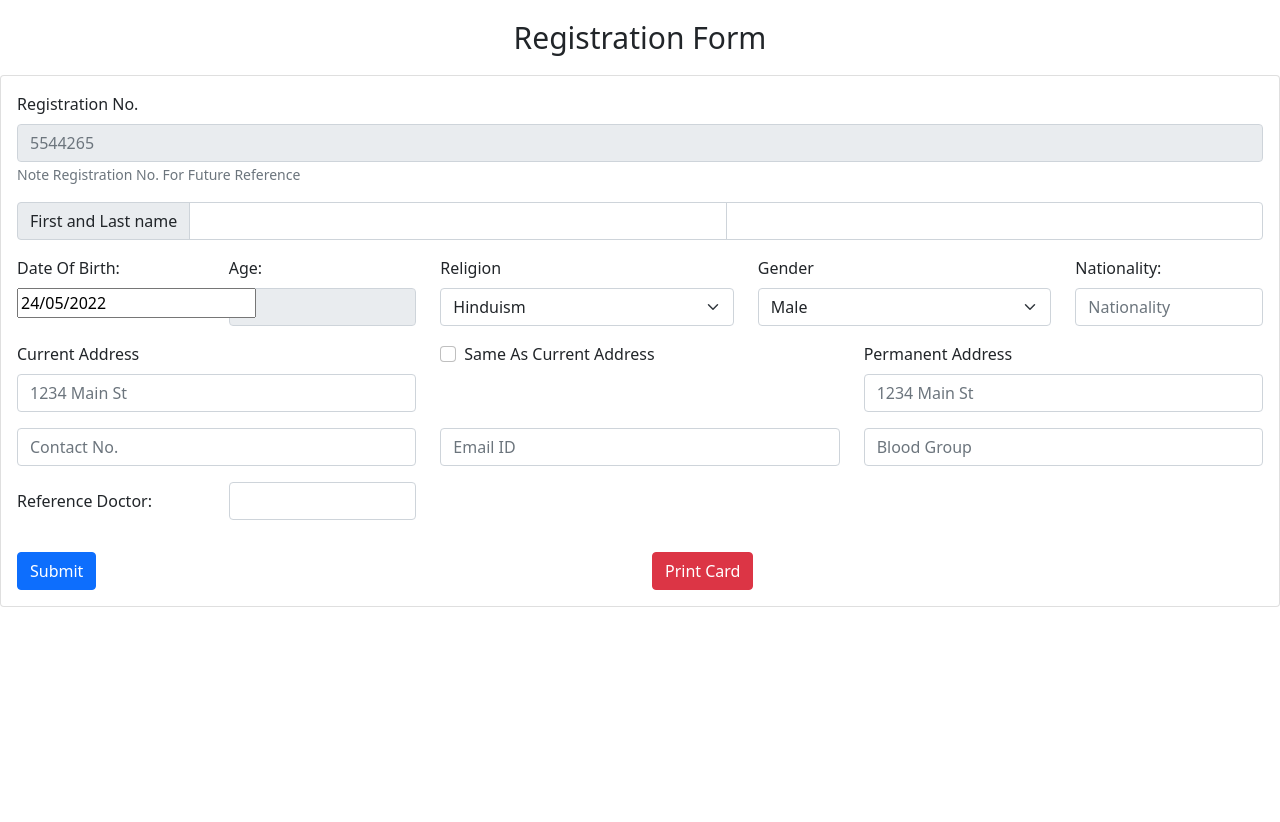
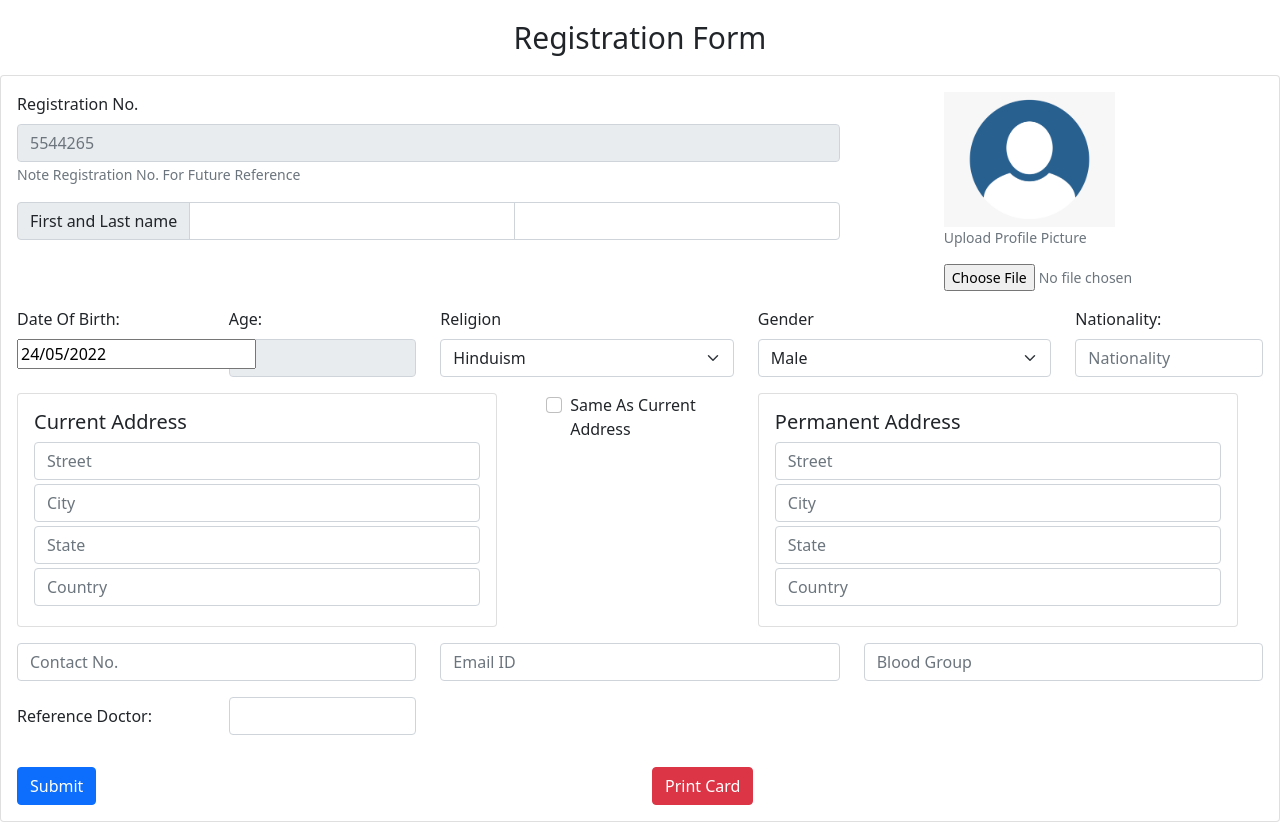
Before and after one commit to pritamcr7/pharmacy-project, a React (Create React App) app: page /registration in a window 1280 px wide. Before the commit the page ends 800 px from the top, so only its background shows below. Built offline with nearby package versions, Linux system fonts and the light colour scheme.

Commit message:
Code Changes For Registration Form

```diff
--- a/src/components/registration/Registration.css
+++ b/src/components/registration/Registration.css
@@ -3,3 +3,6 @@
     text-align: center;
     font-size: 30px;
 }
+.Profilepicture{
+    margin-left: 80px;
+}
--- a/src/components/registration/RegistrationForm.js
+++ b/src/components/registration/RegistrationForm.js
@@ -7,12 +7,15 @@ import {
   FormControl,
   Row,
   Col,
+  Figure,
+  Image,
 } from "react-bootstrap";
 import "./Registration.css";
 import DatePicker from "react-datepicker";
 import { useNavigate } from "react-router-dom";
 import "react-datepicker/dist/react-datepicker.css";
 import { useAuth } from "../auth";
+import profile from "../../images/profile.png";
 
 function simulateNetworkRequest() {
   return new Promise((resolve) => setTimeout(resolve, 3000));
@@ -24,7 +27,15 @@ const RegistrationForm = () => {
   const [lastName, setlastName] = useState(null);
   const [startDate, setStartDate] = useState(new Date());
   const [address, setaddress] = useState("");
+  const [cityaddress, setcityaddress] = useState("");
+  const [stateaddress, setstateaddress] = useState("");
+  const [countryaddress, setcountryaddress] = useState("");
+
   const [permaaddress, setpermaaddress] = useState("");
+  const [permacityaddress, setpermacityaddress] = useState("");
+  const [permastateaddress, setpermastateaddress] = useState("");
+  const [permacountryaddress, setpermacountryaddress] = useState("");
+
   const [doctor, setdoctor] = useState("");
   const [isLoading, setLoading] = useState(false);
 
@@ -32,7 +43,17 @@ const RegistrationForm = () => {
   const navigate = useNavigate();
 
   const Address = () => {
+    console.log(
+      permaaddress,
+      permacityaddress,
+      permastateaddress,
+      permacountryaddress
+    );
+
     setpermaaddress(address);
+    setpermacityaddress(cityaddress);
+    setpermastateaddress(stateaddress);
+    setpermacountryaddress(countryaddress);
   };
 
   let today = new Date();
@@ -68,9 +89,15 @@ const RegistrationForm = () => {
       <Card>
         <Card.Body>
           <Form>
+            <Row>
+              <Col sm={8}>
                 <Form.Group className="mb-3">
                   <Form.Label>Registration No.</Form.Label>
-              <Form.Control type="text" placeholder={registration} disabled />
+                  <Form.Control
+                    type="text"
+                    placeholder={registration}
+                    disabled
+                  />
                   <Form.Text className="text-muted">
                     Note Registration No. For Future Reference
                   </Form.Text>
@@ -86,6 +113,27 @@ const RegistrationForm = () => {
                     onChange={(e) => setlastName(e.target.value)}
                   />
                 </InputGroup>
+              </Col>
+              <Col sm={4}>
+                <Figure className="Profilepicture">
+                  <Image
+                    width={171}
+                    height={180}
+                    src={profile}
+                    alt="profile"
+                    fluid
+                  />
+                  <Figure.Caption>
+                    Upload Profile Picture
+                    <div className="mt-3">
+                      <form action="/action_page.php">
+                        <input type="file" id="myFile" name="filename" />
+                      </form>
+                    </div>
+                  </Figure.Caption>
+                </Figure>
+              </Col>
+            </Row>
             <Row className="mb-3">
               <Col sm={2}>
                 <Form.Group>
@@ -134,14 +182,56 @@ const RegistrationForm = () => {
             </Row>
 
             <Row className="mb-3">
-              <Form.Group as={Col} controlId="formGridAddress1">
-                <Form.Label>Current Address</Form.Label>
+              <Col sm={5}>
+                <Card style={{ width: "30rem" }}>
+                  <Card.Body>
+                    <Card.Title>Current Address</Card.Title>
+                    <Card.Text>
+                      <Form.Group
+                        className="mb-1"
+                        as={Col}
+                        controlId="formGridAddress1"
+                      >
                         <Form.Control
-                  placeholder="1234 Main St"
+                          placeholder="Street"
                           onChange={(e) => setaddress(e.target.value)}
                         />
                       </Form.Group>
-
+                      <Form.Group
+                        className="mb-1"
+                        as={Col}
+                        controlId="formGridAddress2"
+                      >
+                        <Form.Control
+                          placeholder="City"
+                          onChange={(e) => setcityaddress(e.target.value)}
+                        />
+                      </Form.Group>
+                      <Form.Group
+                        className="mb-1"
+                        as={Col}
+                        controlId="formGridAddress3"
+                      >
+                        <Form.Control
+                          placeholder="State"
+                          onChange={(e) => setstateaddress(e.target.value)}
+                        />
+                      </Form.Group>
+                      <Form.Group
+                        className="mb-1"
+                        as={Col}
+                        controlId="formGridAddress4"
+                      >
+                        <Form.Control
+                          placeholder="Country"
+                          onChange={(e) => setcountryaddress(e.target.value)}
+                        />
+                      </Form.Group>
+                    </Card.Text>
+                  </Card.Body>
+                </Card>
+              </Col>
+              <Col sm={2}>
                 <Form.Group as={Col} controlId="formBasicCheckbox">
                   <Form.Check
                     type="checkbox"
@@ -149,11 +239,57 @@ const RegistrationForm = () => {
                     onChange={Address}
                   />
                 </Form.Group>
+              </Col>
 
-              <Form.Group as={Col} controlId="formGridAddress2">
-                <Form.Label>Permanent Address</Form.Label>
-                <Form.Control placeholder="1234 Main St" value={permaaddress} />
+              <Col sm={5}>
+                <Card style={{ width: "30rem" }}>
+                  <Card.Body>
+                    <Card.Title>Permanent Address</Card.Title>
+                    <Card.Text>
+                      <Form.Group
+                        className="mb-1"
+                        as={Col}
+                        controlId="formGridAddress1"
+                      >
+                        <Form.Control
+                          placeholder="Street"
+                          value={permaaddress}
+                        />
                       </Form.Group>
+                      <Form.Group
+                        className="mb-1"
+                        as={Col}
+                        controlId="formGridAddress2"
+                      >
+                        <Form.Control
+                          placeholder="City"
+                          value={permacityaddress}
+                        />
+                      </Form.Group>
+                      <Form.Group
+                        className="mb-1"
+                        as={Col}
+                        controlId="formGridAddress3"
+                      >
+                        <Form.Control
+                          placeholder="State"
+                          value={permastateaddress}
+                        />
+                      </Form.Group>
+                      <Form.Group
+                        className="mb-1"
+                        as={Col}
+                        controlId="formGridAddress4"
+                      >
+                        <Form.Control
+                          placeholder="Country"
+                          value={permacountryaddress}
+                        />
+                      </Form.Group>
+                    </Card.Text>
+                  </Card.Body>
+                </Card>
+              </Col>
             </Row>
 
             <Row className="mb3">
```
Also changed, not shown: src/images/profile.png (added). Lines whose indentation alone changed are shown as unchanged.
